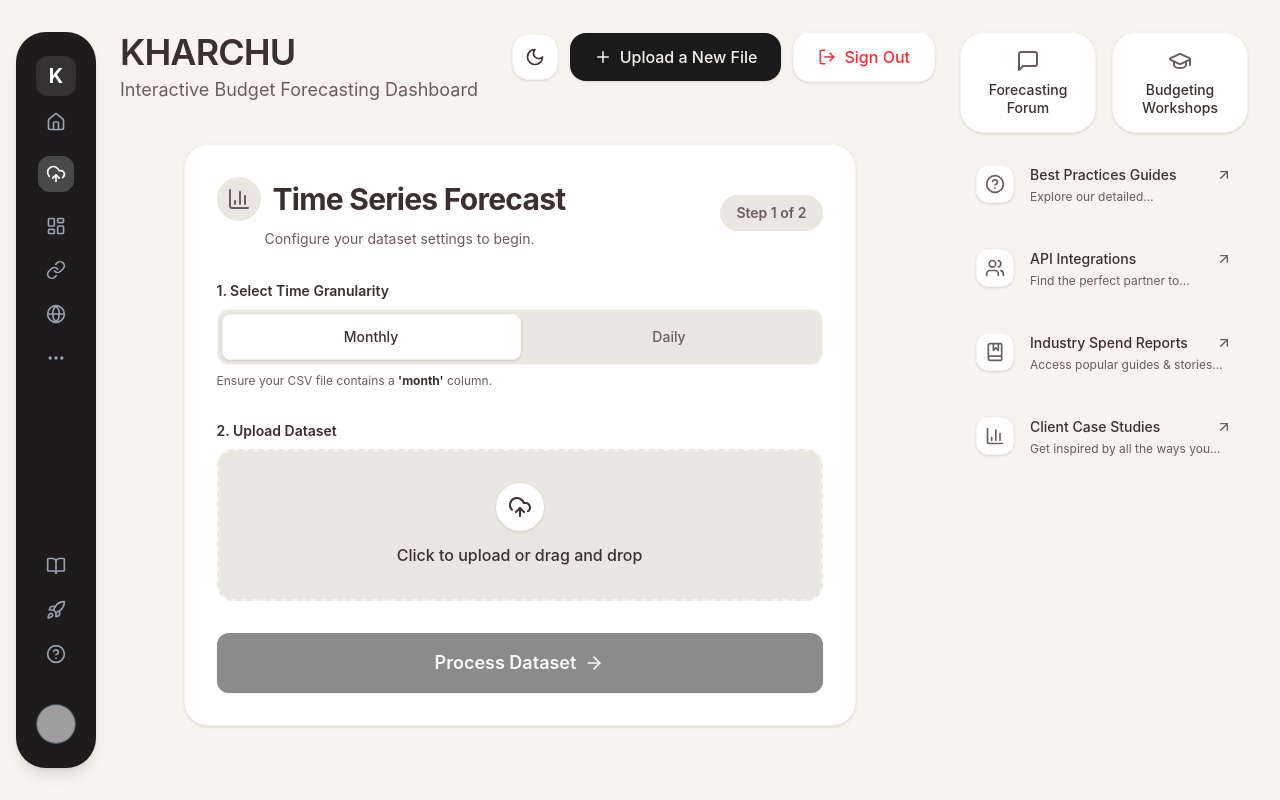
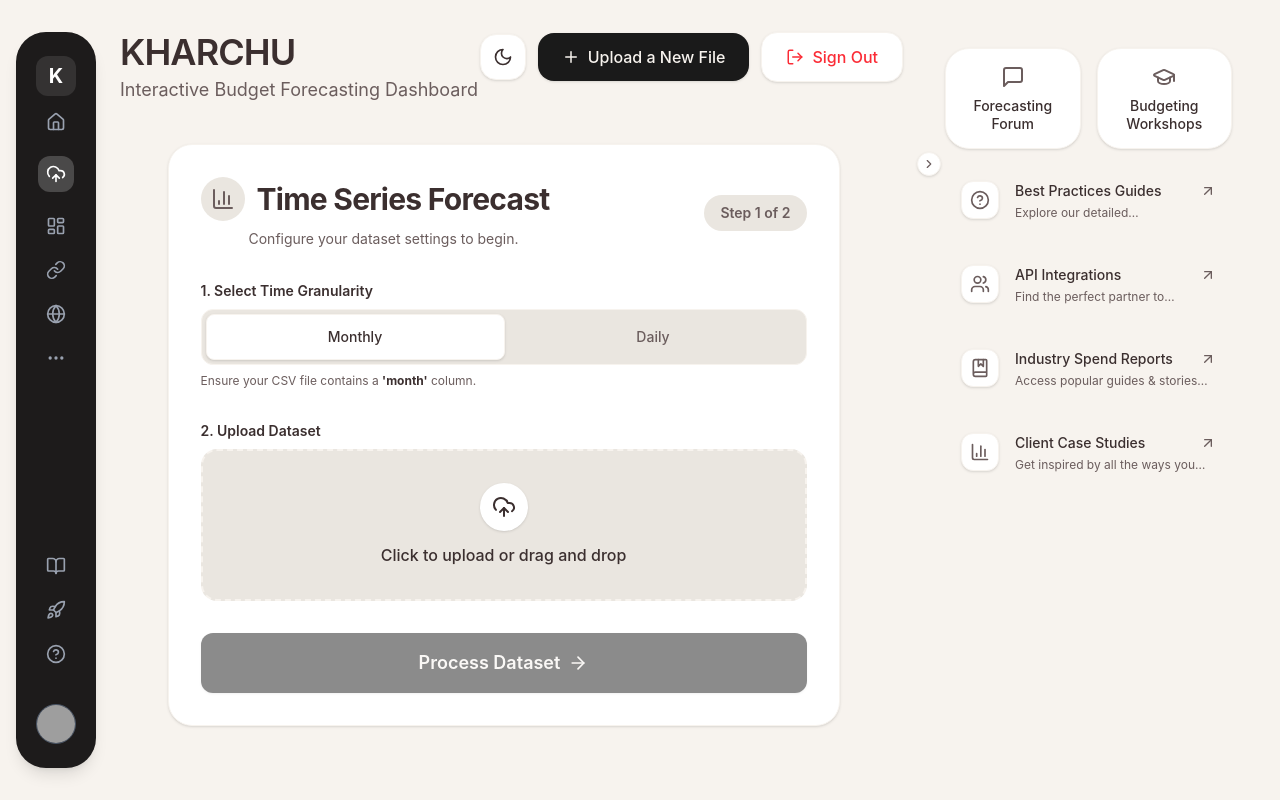
Before and after one commit to kapishyadav/BudgetForecast, a React (Vite) app in the folder budget_forecast_app/frontend/: page /upload in a window 1280 px wide. Built offline with nearby package versions, Linux system fonts and the light colour scheme; sample sign-in values are in the browser's storage; grey boxes are pictures that could not be loaded.

Commit message:
feat(ui): add collapsible functionality to RightSidebar

```diff
--- a/budget_forecast_app/frontend/src/pages/CustomScenario/CustomScenarioPage.tsx
+++ b/budget_forecast_app/frontend/src/pages/CustomScenario/CustomScenarioPage.tsx
@@ -319,9 +319,7 @@ export function CustomScenarioPage() {
           </div>
         </div>
         {/* Right Sidebar Wrapper */}
-        <div className="py-8 pr-8 pl-4 border-l border-border transition-colors duration-300">
           <RightSidebar />
-        </div>
     </div>
   );
 }
--- a/budget_forecast_app/frontend/src/pages/KharchuDashboard/KharchuDashboard.tsx
+++ b/budget_forecast_app/frontend/src/pages/KharchuDashboard/KharchuDashboard.tsx
@@ -515,11 +515,8 @@ export function KharchuDashboard() {
             )}
           </div>
         </div>
-
         {/* Right Sidebar Wrapper */}
-        <div className="py-8 pr-8 pl-4 border-l border-border transition-colors duration-300">
-          <RightSidebar />
-        </div>
+        <RightSidebar />
       </div>
   );
 }
--- a/budget_forecast_app/frontend/src/pages/KharchuDashboard/RightSidebar.tsx
+++ b/budget_forecast_app/frontend/src/pages/KharchuDashboard/RightSidebar.tsx
@@ -1,8 +1,32 @@
-import { ArrowUpRight, MessageSquare, GraduationCap, HelpCircle, Users, BookMarked, BarChart3 } from 'lucide-react';
+import React, { useState } from 'react';
+import {
+  ArrowUpRight, MessageSquare, GraduationCap, HelpCircle,
+  Users, BookMarked, BarChart3, ChevronLeft, ChevronRight
+} from 'lucide-react';
 
 export function RightSidebar() {
+  const [isCollapsed, setIsCollapsed] = useState(false);
+
   return (
-    <div className="w-72 flex flex-col space-y-4">
+    <div
+      className={`relative h-full transition-all duration-300 ease-in-out border-l border-border bg-background
+        ${isCollapsed ? 'w-12' : 'w-80'}
+      `}
+    >
+      {/* Toggle Button: Floating on the border */}
+      <button
+        onClick={() => setIsCollapsed(!isCollapsed)}
+        className="absolute -left-3 top-30 z-10 flex h-6 w-6 items-center justify-center rounded-full border border-border bg-card text-muted-foreground shadow-sm hover:text-foreground transition-all duration-200"
+        aria-label={isCollapsed ? "Expand sidebar" : "Collapse sidebar"}
+      >
+        {isCollapsed ? <ChevronLeft size={14} /> : <ChevronRight size={14} />}
+      </button>
+
+      {/* Content Wrapper: Controls visibility and prevents layout "jank" during animation */}
+      <div className={`flex flex-col space-y-4 h-full p-4 overflow-hidden transition-opacity duration-200
+        ${isCollapsed ? 'opacity-0 pointer-events-none' : 'opacity-100'}
+      `}>
+
         {/* Top 2 buttons */}
         <div className="grid grid-cols-2 gap-4">
           <button className="bg-card rounded-[24px] p-4 flex flex-col items-center justify-center hover:bg-muted transition-colors duration-300 shadow-sm border border-border">
@@ -20,12 +44,12 @@ export function RightSidebar() {
           <ResourceItem
             icon={<HelpCircle size={20} />}
             title="Best Practices Guides"
-          description="Explore our detailed documentatio..."
+            description="Explore our detailed documentation..."
           />
           <ResourceItem
             icon={<Users size={20} />}
             title="API Integrations"
-          description="Find the perfect partner to suppor..."
+            description="Find the perfect partner to support..."
           />
           <ResourceItem
             icon={<BookMarked size={20} />}
@@ -39,27 +63,21 @@ export function RightSidebar() {
           />
         </div>
       </div>
+    </div>
   );
 }
 
 function ResourceItem({ icon, title, description }: { icon: React.ReactNode, title: string, description: string }) {
   return (
-    // Replaced hover:bg-black/5 with hover:bg-muted
     <button className="w-full text-left bg-transparent hover:bg-muted rounded-[20px] p-4 flex items-start space-x-4 transition-all duration-300 group">
-
-      {/* Icon Container: Replaced bg-white/dark:bg-gray-800 with bg-card and added border */}
       <div className="bg-card p-2 rounded-xl shadow-sm border border-border text-muted-foreground group-hover:text-foreground transition-colors duration-300">
         {icon}
       </div>
-
       <div className="flex-1">
         <div className="flex justify-between items-center mb-1">
-          {/* Title: Replaced text-[#1A1A1A] with text-foreground */}
           <h4 className="font-medium text-foreground text-sm transition-colors duration-300">{title}</h4>
-          {/* Arrow Icon: Swaps to text-foreground on hover */}
           <ArrowUpRight size={16} className="text-muted-foreground group-hover:text-foreground transition-colors duration-300" />
         </div>
-        {/* Description: Replaced text-gray-500 with text-muted-foreground */}
         <p className="text-xs text-muted-foreground line-clamp-1 transition-colors duration-300">{description}</p>
       </div>
     </button>
```
Lines whose indentation alone changed are shown as unchanged.
